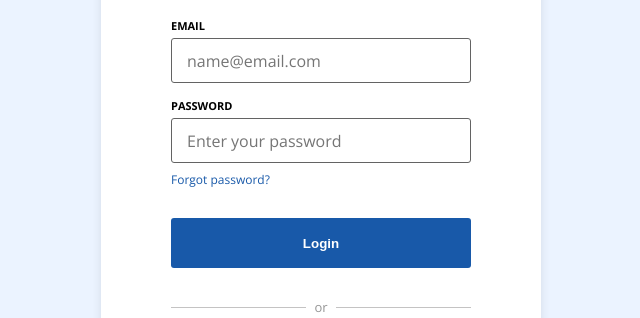
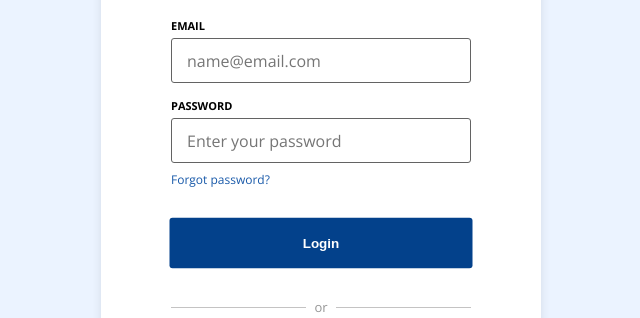
Before and after one commit to zahraabouzeid/CourseraLoginPage, a plain HTML site: page index.html in a window 1280 px wide. In both pictures the pointer is over the input "Login". Shown: the part 190-508 px from the top of the page, without its empty margins (319-959 px from the left). Drawn offline with nearby package versions, Linux system fonts and the light colour scheme.

Commit message:
modified:   styles.css

```diff
--- a/styles.css
+++ b/styles.css
@@ -68,6 +68,13 @@ form label {
     font-weight: bold;
     color: white;
     background-color: var(--main-color);
+    transition: 0.3s ease;
+}
+
+#login:hover {
+    background-color: #03418b;
+    transform: scale(1.01);
+    cursor: pointer;
 }
 
 .first-divider {
@@ -103,12 +110,12 @@ form label {
     border-radius: 3px;
     align-items: center;
     padding: 20px;
+    transition: 0.3s ease;
 }
 
 .login-option:hover {
     background-color: #EBF3FF;
     cursor: pointer;
-    transition: 0.3s;
 }
 
 .login-option:hover h5 {
```
